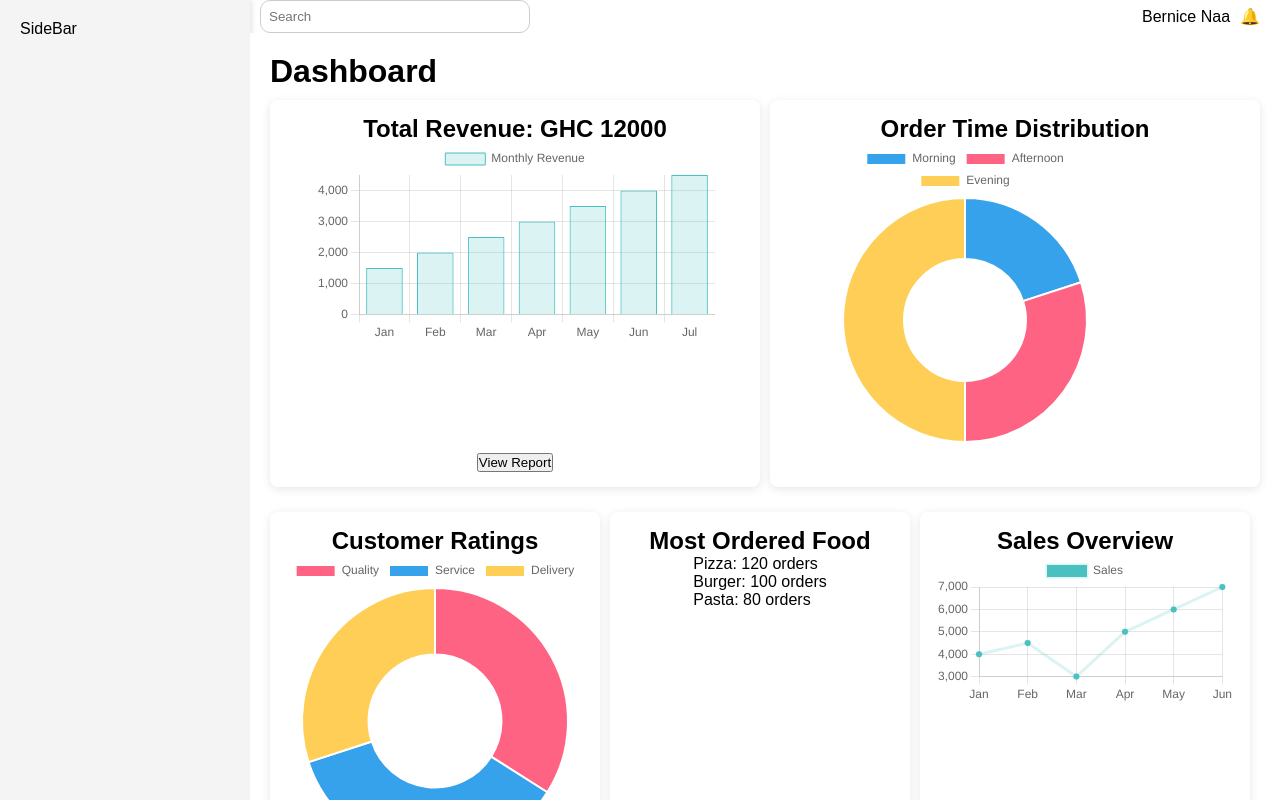
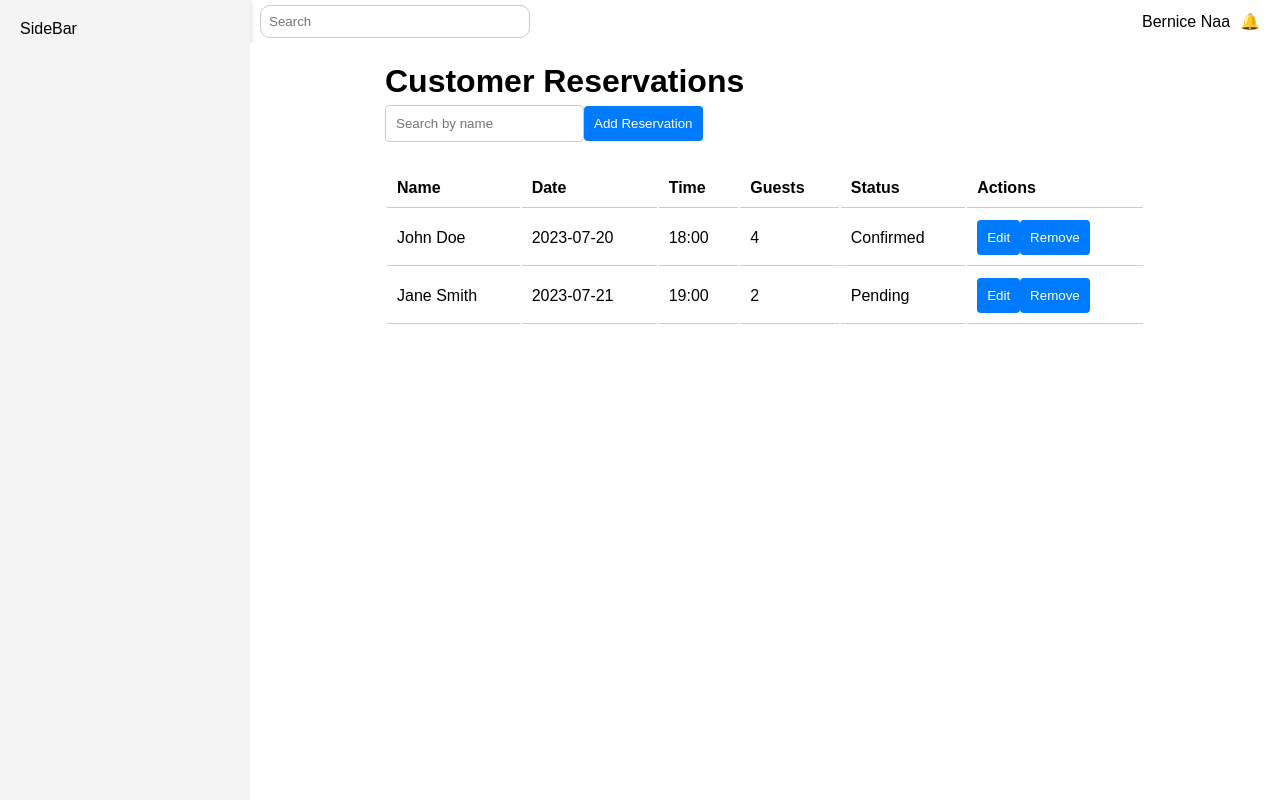
Before and after one commit to Eugenia-Minnah/Pub_Management_System, a React (Create React App) app in the folder frontend/: page / in a window 1280 px wide. Built offline with nearby package versions, Linux system fonts and the light colour scheme; a web font is replaced by a local one.

Commit message:
created reservation management

```diff
--- a/frontend/src/Admin/Admin.js
+++ b/frontend/src/Admin/Admin.js
@@ -4,7 +4,8 @@ import { Header } from '../components/Header';
 //import { Inventory } from '../Pages/Inventory';
 import './Admin.css';
 //import { EmployeeAccounts } from '../Pages/EmployeeAccounts';
-import Dashboard  from '../Pages/Dashboard';
+//import Dashboard  from '../Pages/Dashboard';
+import { Reservations } from '../Pages/Reservations';
 
 export const Admin = () => {
   return (
@@ -13,7 +14,7 @@ export const Admin = () => {
       <main className="main-content">
         <Header className="header" />
         <div className="content">
-          <Dashboard />
+          <Reservations />
         </div>
       </main>
     </div>
--- /dev/null
+++ b/frontend/src/Forms/ReservationForm.jsx
@@ -0,0 +1,74 @@
+// src/Forms/ReservationForm.js
+import React, { useState, useEffect } from 'react';
+
+const ReservationForm = ({ reservation, onAdd, onEdit, onClose }) => {
+  const [formData, setFormData] = useState({
+    name: '',
+    date: '',
+    time: '',
+    guests: 1,
+    status: 'Pending', // Default status
+  });
+
+  useEffect(() => {
+    if (reservation) {
+      setFormData(reservation);
+    } else {
+      setFormData({ name: '', date: '', time: '', guests: 1, status: 'Pending' });
+    }
+  }, [reservation]);
+
+  const handleSubmit = (e) => {
+    e.preventDefault();
+    if (reservation) {
+      onEdit(formData);
+    } else {
+      onAdd(formData);
+    }
+    onClose();
+  };
+
+  return (
+    <form onSubmit={handleSubmit}>
+      <input
+        type="text"
+        placeholder="Name"
+        value={formData.name}
+        onChange={(e) => setFormData({ ...formData, name: e.target.value })}
+        required
+      />
+      <input
+        type="date"
+        value={formData.date}
+        onChange={(e) => setFormData({ ...formData, date: e.target.value })}
+        required
+      />
+      <input
+        type="time"
+        value={formData.time}
+        onChange={(e) => setFormData({ ...formData, time: e.target.value })}
+        required
+      />
+      <input
+        type="number"
+        value={formData.guests}
+        onChange={(e) => setFormData({ ...formData, guests: e.target.value })}
+        min="1"
+        required
+      />
+      <select
+        value={formData.status}
+        onChange={(e) => setFormData({ ...formData, status: e.target.value })}
+        required
+      >
+        <option value="Pending">Pending</option>
+        <option value="Confirmed">Confirmed</option>
+        <option value="Cancelled">Cancelled</option>
+      </select>
+      <button type="submit">{reservation ? 'Update' : 'Add'} Reservation</button>
+      <button type="button" onClick={onClose}>Cancel</button>
+    </form>
+  );
+};
+
+export default ReservationForm;
--- /dev/null
+++ b/frontend/src/Pages/Reservations.jsx
@@ -0,0 +1,96 @@
+import React, { useState } from 'react';
+import ReservationForm from '../Forms/ReservationForm';
+import '../Styles/Reservation.css';
+
+const initialReservations = [
+  { id: 1, name: "John Doe", date: "2023-07-20", time: "18:00", guests: 4, status: "Confirmed" },
+  { id: 2, name: "Jane Smith", date: "2023-07-21", time: "19:00", guests: 2, status: "Pending" },
+];
+
+export const Reservations = () => {
+  const [reservations, setReservations] = useState(initialReservations);
+  const [isFormOpen, setIsFormOpen] = useState(false);
+  const [currentReservation, setCurrentReservation] = useState(null);
+  const [searchTerm, setSearchTerm] = useState('');
+
+  const filteredReservations = reservations.filter(res =>
+    res.name.toLowerCase().includes(searchTerm.toLowerCase())
+  );
+
+  const handleAddReservation = (newReservation) => {
+    setReservations([...reservations, { ...newReservation, id: Date.now() }]);
+  };
+
+  const handleEditReservation = (updatedReservation) => {
+    setReservations(
+      reservations.map(res =>
+        res.id === updatedReservation.id ? updatedReservation : res
+      )
+    );
+  };
+
+  const handleRemoveReservation = (id) => {
+    setReservations(reservations.filter(res => res.id !== id));
+  };
+
+  const openEditForm = (reservation) => {
+    setCurrentReservation(reservation);
+    setIsFormOpen(true);
+  };
+
+  const closeForm = () => {
+    setIsFormOpen(false);
+    setCurrentReservation(null);
+  };
+
+  return (
+    <div className="reservation-management-container">
+      <h1>Customer Reservations</h1>
+
+      <input
+        type="text"
+        placeholder="Search by name"
+        value={searchTerm}
+        onChange={(e) => setSearchTerm(e.target.value)}
+      />
+      <button onClick={() => setIsFormOpen(true)}>Add Reservation</button>
+
+      {isFormOpen && (
+        <ReservationForm
+          reservation={currentReservation}
+          onAdd={handleAddReservation}
+          onEdit={handleEditReservation}
+          onClose={closeForm}
+        />
+      )}
+
+      <table className="reservations-table">
+        <thead>
+          <tr>
+            <th>Name</th>
+            <th>Date</th>
+            <th>Time</th>
+            <th>Guests</th>
+            <th>Status</th>
+            <th>Actions</th>
+          </tr>
+        </thead>
+        <tbody>
+          {filteredReservations.map(res => (
+            <tr key={res.id}>
+              <td>{res.name}</td>
+              <td>{res.date}</td>
+              <td>{res.time}</td>
+              <td>{res.guests}</td>
+              <td>{res.status}</td>
+              <td>
+                <button onClick={() => openEditForm(res)}>Edit</button>
+                <button onClick={() => handleRemoveReservation(res.id)}>Remove</button>
+              </td>
+            </tr>
+          ))}
+        </tbody>
+      </table>
+    </div>
+  );
+};
--- /dev/null
+++ b/frontend/src/Styles/Reservation.css
@@ -0,0 +1,37 @@
+.reservation-management-container {
+  padding: 20px;
+  max-width: 800px;
+  margin: 0 auto;
+  border-radius: 8px;
+}
+
+input {
+  margin: 5px 0;
+  padding: 10px;
+  border: 1px solid #ccc;
+  border-radius: 4px;
+}
+
+button {
+  padding: 10px;
+  background-color: #007bff;
+  color: white;
+  border: none;
+  border-radius: 4px;
+  cursor: pointer;
+}
+
+button:hover {
+  background-color: #0056b3;
+}
+
+.reservations-table {
+  width: 100%;
+  margin-top: 20px;
+}
+
+.reservations-table th, .reservations-table td {
+  padding: 10px;
+  text-align: left;
+  border-bottom: 1px solid #ccc;
+}
```
